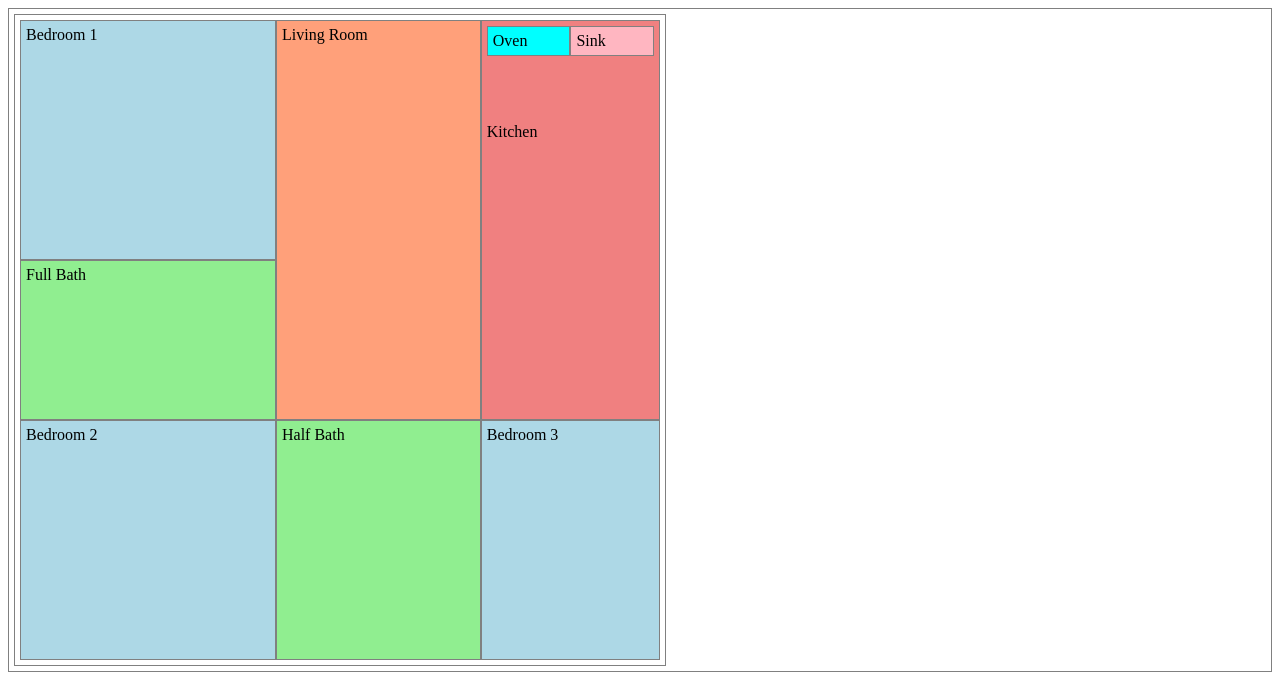
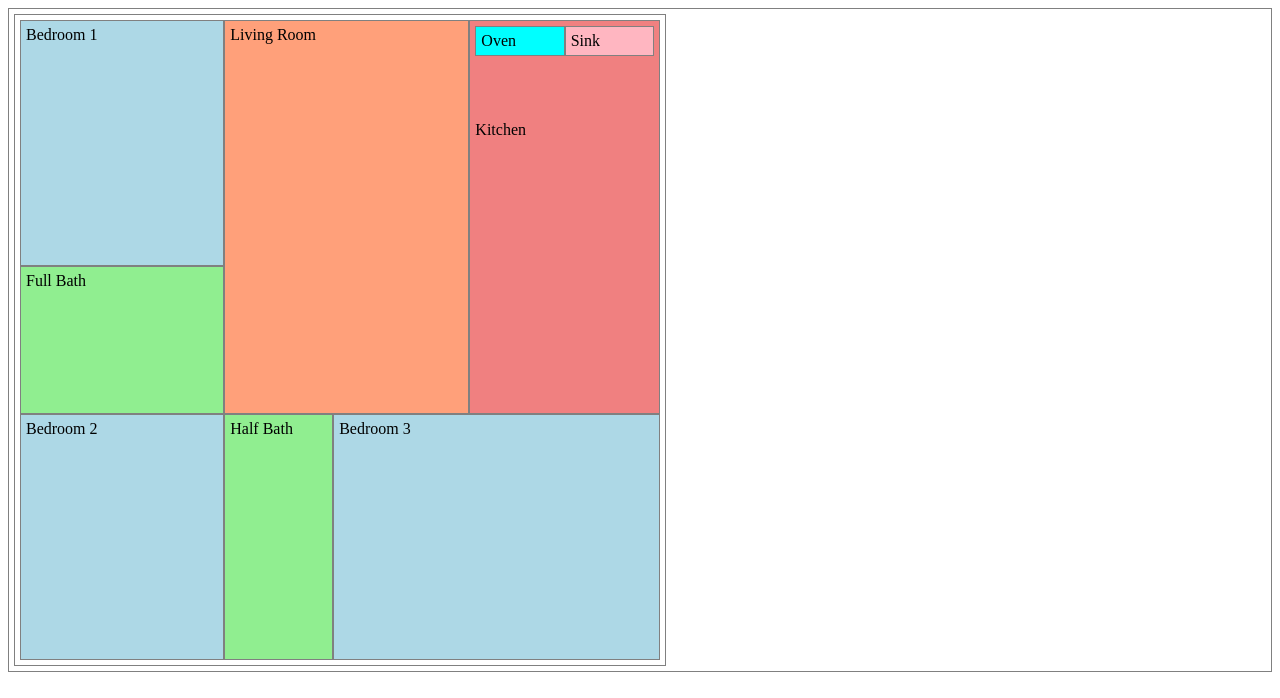
Before and after one commit to CitizenCasual/floorplan-lab, a React (Create React App) app: page / in a window 1280 px wide. Shown: the top 698 px of the page. Built offline with nearby package versions, Linux system fonts and the light colour scheme.

Commit message:
rearrange elements in grid

```diff
--- a/src/style.css
+++ b/src/style.css
@@ -8,15 +8,15 @@ div {
   width: 80vmin;
   height: 80vmin;
   display: grid;
-  grid-template-columns: 1.4fr 0.6fr 1.6fr 0.7fr 0.7fr;
-  grid-template-rows: 1.5fr 0.5fr 0.5fr 1.5fr;
+  grid-template-columns: 1.5fr 0.8fr 1.0fr 0.7fr 0.7fr;
+  grid-template-rows: 1.5fr 0.4fr 0.5fr 1.5fr;
   gap: 0px 0px;
   grid-auto-flow: row;
   grid-template-areas:
-    "Bedroom-1 Bedroom-1 Living-Room Kitchen Kitchen"
-    "Full-Bath Full-Bath Living-Room Kitchen Kitchen"
-    "Full-Bath Full-Bath Living-Room Kitchen Kitchen"
-    "Bedroom-2 Bedroom-2 Half-Bath Bedroom-3 Bedroom-3";
+    "Bedroom-1 Living-Room Living-Room Kitchen Kitchen Kitchen"
+    "Full-Bath Living-Room Living-Room Kitchen Kitchen Kitchen"
+    "Full-Bath Living-Room Living-Room Kitchen Kitchen Kitchen"
+    "Bedroom-2 Half-Bath Bedroom-3 Bedroom-3 Bedroom-3 Bedroom-3";
 }
 
 .bedroom {
```
